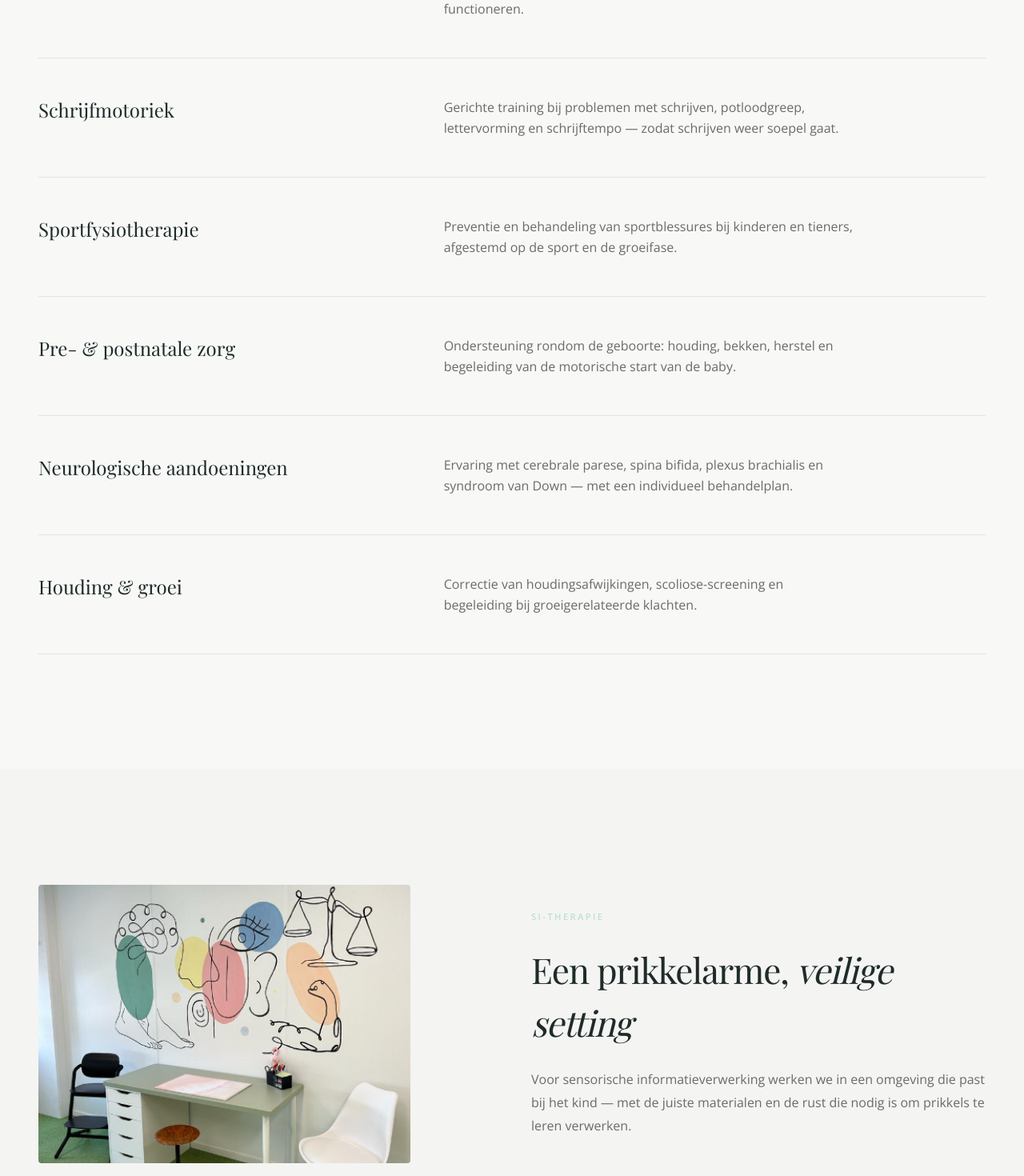
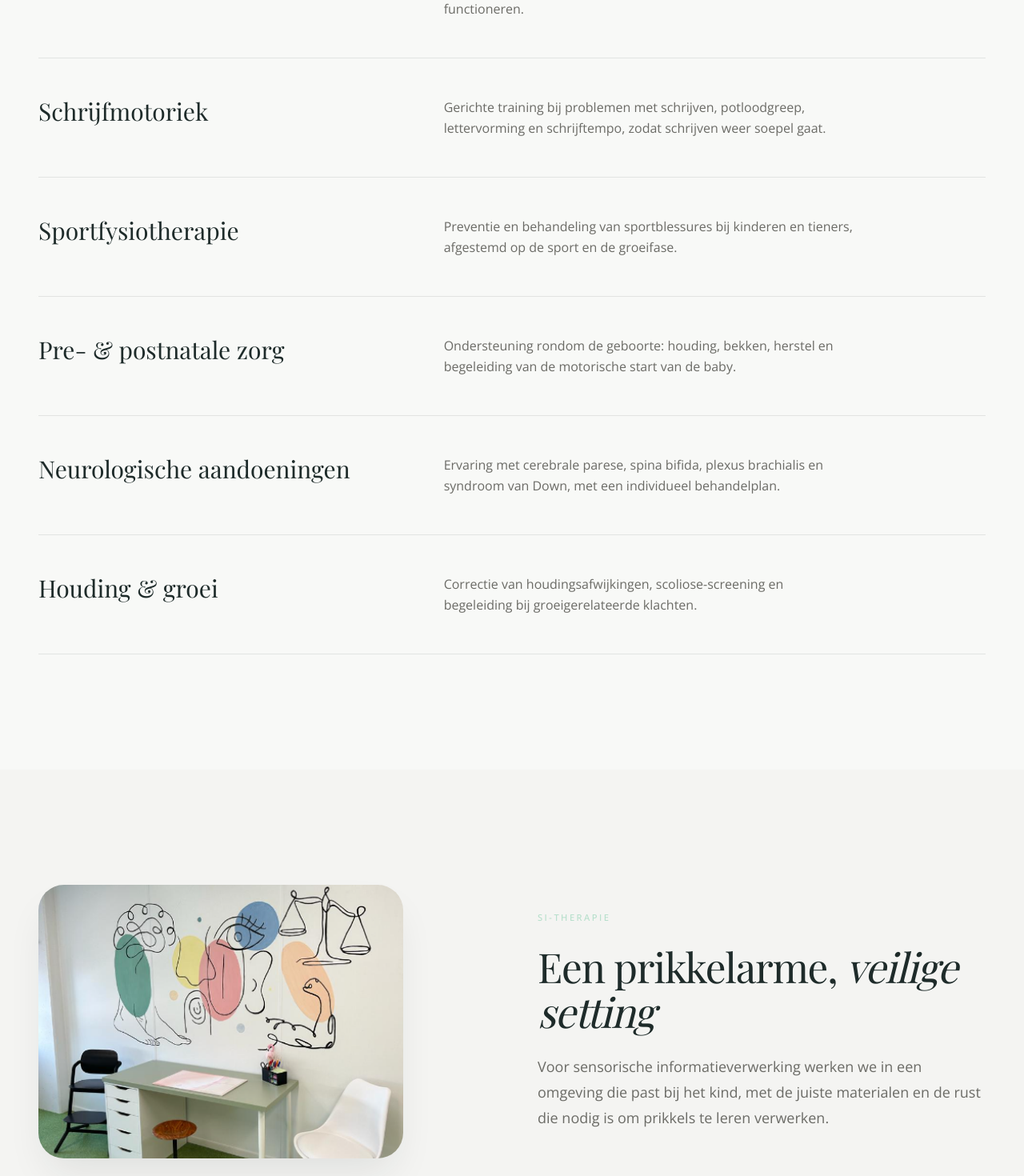
Before and after one commit to Maximustopdeals/kidsfysio-capelle-next-js, a Next.js app: page /specialisaties in a window 1280 px wide. Shown: the part 1240-2710 px from the top of the page at 80% size. Built offline with nearby package versions, Linux system fonts and the light colour scheme.

Commit message:
Refactor specializations section for clarity and style
Updated text descriptions for clarity and consistency in the specializations section. Improved layout and styling for better user experience.

```diff
--- a/src/app/specialisaties/page.tsx
+++ b/src/app/specialisaties/page.tsx
@@ -13,10 +13,10 @@ export const metadata: Metadata = {
 
 const specialisaties = [
   { title: "Sensorische Integratie (SI)", text: "Begeleiding bij prikkelverwerkingsproblemen. Kinderen die over- of ondergevoelig zijn voor prikkels leren beter reguleren en functioneren." },
-  { title: "Schrijfmotoriek", text: "Gerichte training bij problemen met schrijven, potloodgreep, lettervorming en schrijftempo — zodat schrijven weer soepel gaat." },
+  { title: "Schrijfmotoriek", text: "Gerichte training bij problemen met schrijven, potloodgreep, lettervorming en schrijftempo, zodat schrijven weer soepel gaat." },
   { title: "Sportfysiotherapie", text: "Preventie en behandeling van sportblessures bij kinderen en tieners, afgestemd op de sport en de groeifase." },
   { title: "Pre- & postnatale zorg", text: "Ondersteuning rondom de geboorte: houding, bekken, herstel en begeleiding van de motorische start van de baby." },
-  { title: "Neurologische aandoeningen", text: "Ervaring met cerebrale parese, spina bifida, plexus brachialis en syndroom van Down — met een individueel behandelplan." },
+  { title: "Neurologische aandoeningen", text: "Ervaring met cerebrale parese, spina bifida, plexus brachialis en syndroom van Down, met een individueel behandelplan." },
   { title: "Houding & groei", text: "Correctie van houdingsafwijkingen, scoliose-screening en begeleiding bij groeigerelateerde klachten." },
 ];
 
@@ -29,7 +29,8 @@ export default function SpecialisatiesPage() {
         subtitle="Naast algemene kinderfysiotherapie bieden wij gerichte specialisaties voor specifieke hulpvraagstukken."
       />
 
-      <section className="relative h-[45vh] min-h-[320px] overflow-hidden">
+      {/* Header afbeelding */}
+      <section className="relative h-[45vh] min-h-[320px] w-full overflow-hidden">
         <Image
           src="/images/Header-voor-Sensorische-informatieverwerking.webp"
           alt="Sensorische informatieverwerking (SI) therapie bij Kids Fysio Capelle"
@@ -37,47 +38,64 @@ export default function SpecialisatiesPage() {
           className="object-cover object-center"
           sizes="100vw"
         />
-        <div className="absolute inset-0 bg-charcoal/30" />
+        <div className="absolute inset-0 bg-gradient-to-t from-charcoal/40 to-transparent" />
       </section>
 
+      {/* Lijst met specialisaties */}
       <section className="py-28 lg:py-36 bg-cream">
         <div className="mx-auto max-w-7xl px-6 lg:px-12">
           <div className="space-y-0">
-            {specialisaties.map((s) => (
-              <article key={s.title} className="grid grid-cols-1 md:grid-cols-12 gap-4 md:gap-8 py-10 lg:py-12 border-t border-charcoal/10">
-                <div className="md:col-span-5">
-                  <h2 className="font-serif text-xl lg:text-2xl font-light text-charcoal">{s.title}</h2>
-                </div>
-                <div className="md:col-span-7">
-                  <p className="text-muted leading-relaxed font-light max-w-lg">{s.text}</p>
-                </div>
-              </article>
+            {specialisaties.map((s, i) => (
+              <FadeIn key={s.title} delay={i * 0.06}>
+                <article className="group grid grid-cols-1 md:grid-cols-12 gap-4 md:gap-8 py-10 lg:py-12 border-t border-charcoal/10 hover:border-forest/40 transition-colors duration-500">
+                  <div className="md:col-span-5">
+                    <h2 className="font-serif text-2xl lg:text-3xl font-light text-charcoal group-hover:text-forest transition-colors duration-300">
+                      {s.title}
+                    </h2>
+                  </div>
+                  <div className="md:col-span-6">
+                    <p className="text-muted leading-relaxed font-light max-w-lg">
+                      {s.text}
+                    </p>
+                  </div>
+                  <div className="md:col-span-1 flex md:justify-end items-start pt-1">
+                    <span className="text-sage opacity-0 group-hover:opacity-100 group-hover:translate-x-1 transition-all duration-500 text-lg">
+                      →
+                    </span>
+                  </div>
+                </article>
+              </FadeIn>
             ))}
             <div className="border-t border-charcoal/10" />
           </div>
         </div>
       </section>
 
+      {/* SI-therapie setting */}
       <section className="py-28 lg:py-36 bg-warm-gray">
         <div className="mx-auto max-w-7xl px-6 lg:px-12">
-          <div className="grid grid-cols-1 lg:grid-cols-12 gap-12 items-center">
-            <div className="lg:col-span-5 relative aspect-[4/3] overflow-hidden rounded-sm">
+          <div className="grid grid-cols-1 lg:grid-cols-12 gap-12 lg:gap-16 items-center">
+
+            <div className="lg:col-span-5 relative aspect-[4/3] overflow-hidden rounded-[2rem] shadow-2xl shadow-charcoal/10">
               <Image
                 src="/images/Setting-voor-SI-therapie-bij-Kids-Fysio-Capelle.png"
                 alt="Setting voor SI-therapie bij Kids Fysio Capelle"
                 fill
-                className="object-cover"
+                className="object-cover transition-transform duration-700 hover:scale-105"
                 sizes="(max-width: 1024px) 100vw, 40vw"
               />
             </div>
+
             <div className="lg:col-span-6 lg:col-start-7">
               <FadeIn>
-                <p className="text-[0.7rem] font-medium tracking-[0.22em] uppercase text-sage mb-6">SI-therapie</p>
-                <h2 className="font-serif text-[clamp(2rem,3.5vw,2.75rem)] font-light tracking-[-0.025em] text-charcoal mb-6">
+                <p className="text-[0.7rem] font-medium tracking-[0.22em] uppercase text-sage mb-6">
+                  SI-therapie
+                </p>
+                <h2 className="font-serif text-[clamp(2.25rem,4vw,3.5rem)] font-light tracking-[-0.025em] text-charcoal mb-6 leading-[1.1]">
                   Een prikkelarme, <em className="italic">veilige setting</em>
                 </h2>
-                <p className="text-muted leading-[1.8] font-light">
-                  Voor sensorische informatieverwerking werken we in een omgeving die past bij het kind — met de juiste materialen en de rust die nodig is om prikkels te leren verwerken.
+                <p className="text-muted leading-[1.8] font-light text-lg">
+                  Voor sensorische informatieverwerking werken we in een omgeving die past bij het kind, met de juiste materialen en de rust die nodig is om prikkels te leren verwerken.
                 </p>
               </FadeIn>
             </div>
@@ -85,18 +103,23 @@ export default function SpecialisatiesPage() {
         </div>
       </section>
 
+      {/* Call to action */}
       <section className="py-28 lg:py-40 bg-cream">
         <div className="mx-auto max-w-2xl px-6 text-center">
           <FadeIn>
-            <h2 className="font-serif text-[clamp(2rem,3.5vw,2.75rem)] font-light tracking-[-0.025em] text-charcoal">
+            <h2 className="font-serif text-[clamp(2.25rem,4vw,3.5rem)] font-light tracking-[-0.025em] text-charcoal leading-[1.1]">
               Vragen over een specialisatie?
             </h2>
-            <p className="mt-6 text-muted leading-relaxed font-light">
+            <p className="mt-6 text-muted leading-relaxed font-light text-lg">
               Neem contact op. Wij denken graag met u mee over de beste aanpak voor uw kind.
             </p>
             <div className="mt-12 flex flex-wrap justify-center gap-5">
-              <Button href="/contact/" variant="primary" size="lg">Contact opnemen</Button>
-              <Button href="tel:0103032575" variant="outline" size="lg">010 303 2575</Button>
+              <Button href="/contact/" variant="primary" size="lg">
+                Contact opnemen
+              </Button>
+              <Button href="tel:0103032575" variant="outline" size="lg">
+                010 303 2575
+              </Button>
             </div>
           </FadeIn>
         </div>
```
